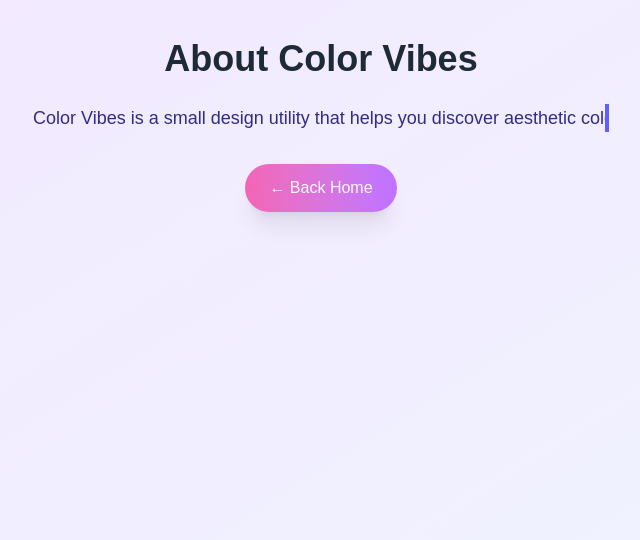
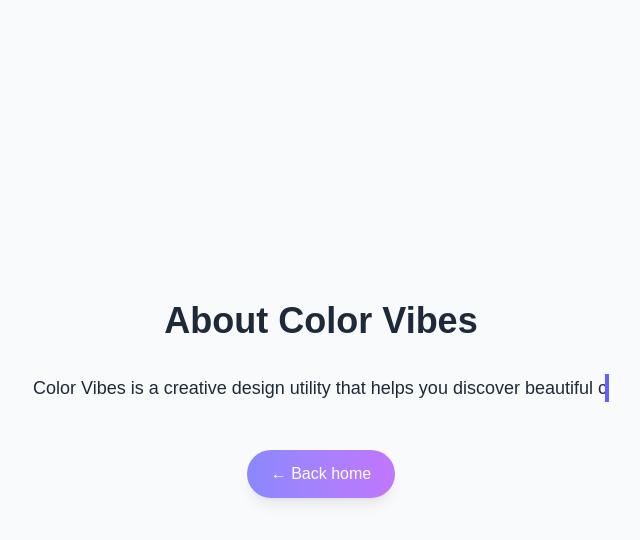
Before and after one commit to tanvikudari/color-vibes, a Next.js app: page /about in a window 1280 px wide. Shown: the top 540 px of the page, without its empty margins (319-959 px from the left). Built offline with nearby package versions, Linux system fonts and the light colour scheme.

Commit message:
omg plsplspls work

```diff
--- a/pages/about.js
+++ b/pages/about.js
@@ -1,31 +1,28 @@
+// /pages/about.js
 export default function About() {
   return (
-    <main className="min-h-screen bg-gradient-to-br from-purple-100 to-blue-50 p-10 text-center text-gray-800 animate-fade-in">
-      <h1 className="text-4xl font-bold mb-6 animate-bounce">About Color Vibes</h1>
-      <p className="max-w-xl mx-auto mb-8 text-lg text-indigo-900 font-medium typing-animation border-r-4 border-indigo-500 overflow-hidden whitespace-nowrap">
-        Color Vibes is a small design utility that helps you discover aesthetic color palettes and music recommendations based on different moods. It was built using Next.js and Tailwind CSS to demonstrate routing, styling, and interaction in a fun and creative way.
+    <main className="min-h-screen bg-gray-50 p-10 text-center text-gray-800 flex flex-col items-center justify-center animate-fade-in">
+      <h1 className="text-4xl font-bold mb-8 animate-bounce">About Color Vibes</h1>
+      <p className="max-w-xl mx-auto mb-12 text-lg animate-typing overflow-hidden whitespace-nowrap border-r-4 border-indigo-500 pr-1">
+        Color Vibes is a creative design utility that helps you discover beautiful color palettes and personalized music recommendations based on your mood. This project was built with Next.js, React, and Tailwind CSS, it showcases the power of routing, styling, and smooth interactions wrapped in a fun, engaging experience.
       </p>
       <a href="/">
-        <button className="bg-gradient-to-r from-pink-500 to-purple-500 text-white px-6 py-3 rounded-full hover:from-pink-600 hover:to-purple-600 transition-transform transform hover:scale-110 shadow-xl animate-pulse">
-          ← Back Home
+        <button className="bg-gradient-to-r from-indigo-500 to-purple-500 text-white px-6 py-3 rounded-full hover:from-indigo-600 hover:to-purple-600 transition transform hover:scale-110 animate-pulse shadow-lg">
+          ← Back home
         </button>
       </a>
 
       <style jsx>{`
-        .typing-animation {
-          animation: typing 3.5s steps(60, end), blink-caret 0.75s step-end infinite;
-          white-space: nowrap;
-          overflow: hidden;
+        @keyframes typing {
+          from {
+            width: 0;
+          }
+          to {
+            width: 100%;
+          }
         }
-
-        @keyframes typing {
-          from { width: 0 }
-          to { width: 100% }
-        }
-
-        @keyframes blink-caret {
-          from, to { border-color: transparent }
-          50% { border-color: #6366f1 }
+        .animate-typing {
+          animation: typing 4s steps(40, end) forwards;
         }
       `}</style>
     </main>
```
